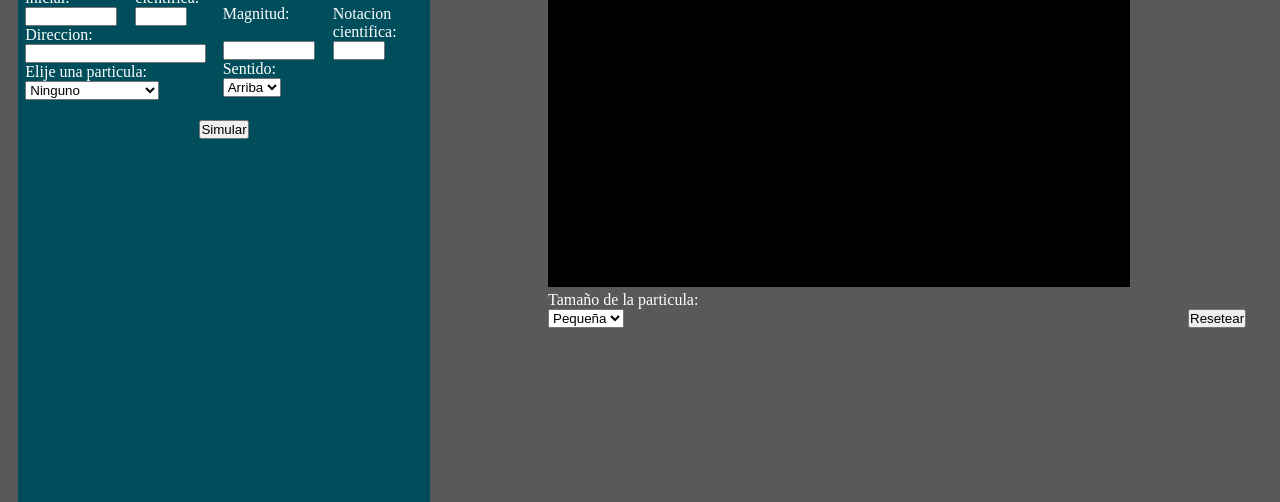
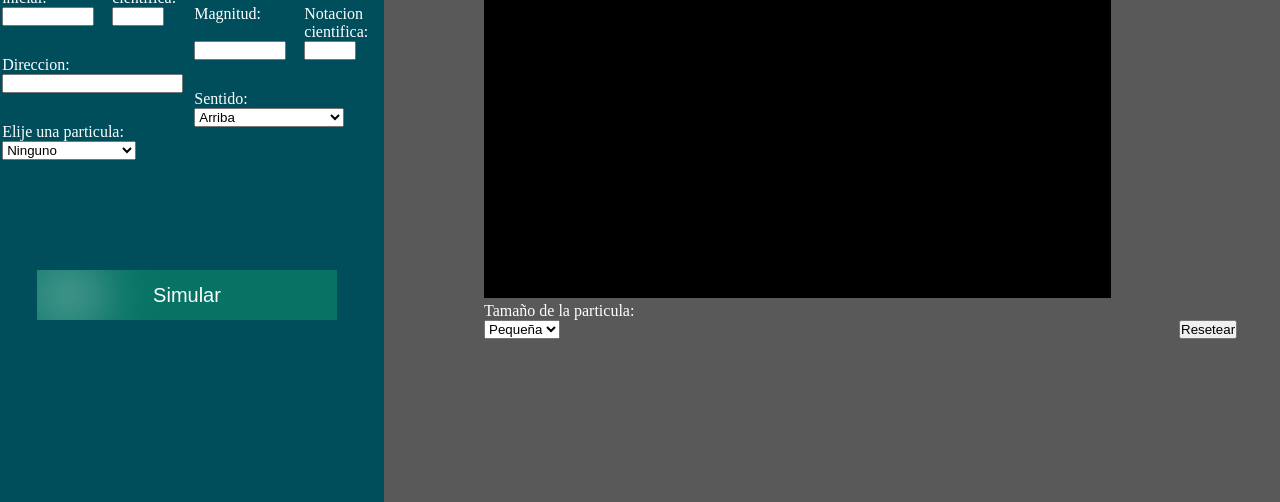
Before and after one commit to Arem58/Proyecto-Fisica, a website: page Particulas/public/index.html in a window 1280 px wide. Shown: the part 298-800 px from the top of the page. Drawn offline with Linux system fonts and the light colour scheme.

Commit message:
Ya termine

```diff
--- a/Particulas/public/Particulas.js
+++ b/Particulas/public/Particulas.js
@@ -21,6 +21,7 @@ var velX = 4 * Math.random() - 2;
 var velY = 4 * Math.random() - 2;
 var velocidadI;
 var radianes;
+var velocidadD;
 
 //Funcion para obtener un color random, pero no colores oscuros.
 function GetRandomColor() {
@@ -51,18 +52,12 @@ Particle.prototype.Draw = function (ctx) {
 }
 Particle.prototype.Update = function () {
     if(direccion === 1){
-        velocidadX = 0;
         velocidadY = velocidadI + (aceleration * time);
     }else if(direccion === 2){
-        velocidadX = velocidadI;
         velocidadY = aceleration * time;
     }else if(direccion === 3){
-        velocidadX = velocidadI * Math.cos(radianes);
-        if(time === 0){
-            velocidadY = velocidadI * Math.sin(radianes);
-        }else{
-            velocidadY += (aceleracion * time);
-        }
+        velocidadY = velocidadD + (aceleration * time);
+        console.log(velocidadY);
     }
     this.x += velocidadX;
     this.y += velocidadY;
@@ -104,10 +99,9 @@ function createParticle(){
         MagnitudE = convert_to_float(MagnitudE);
         Notacion = convert_to_float(Notacion);
         Notacion2 = convert_to_float(Notacion2);
-
         MagnitudP *= Math.pow(10, Notacion);
         MagnitudE *= Math.pow(10, Notacion2);
-        velocidadI = MagnitudP;
+        velocidadI = MagnitudP/Math.pow(10, Notacion);
 
         //Tamanio de las particulas
         if(Size === '1'){
@@ -127,11 +121,16 @@ function createParticle(){
         //direccion de la particula
         if(DireccionP === 0 || DireccionP === 180){
             direccion = 1;
+            velocidadX = 0;
         }else if(DireccionP === 90){
             direccion = 2;
+            velocidadX = velocidadI;
         }else{
             direccion = 3;
             degrees_to_radians(DireccionP);
+            velocidadX = velocidadI * Math.cos(radianes);
+            velocidadD = velocidadI * Math.sin(radianes);
+            console.log(velocidadD);
         }
 
 
@@ -226,9 +225,12 @@ function createParticle(){
     }
 }
 
+function reload(){
+    location.reload();
+}
+
 const aceleracion = (masa, carga, magnitudE, notacion) =>{
     aceleration = ((carga*magnitudE)/masa)/Math.pow(10, (notacion + 13));
-    console.log(aceleration);
 }
 
 function degrees_to_radians(degrees)
--- a/Particulas/public/index.html
+++ b/Particulas/public/index.html
@@ -23,8 +23,11 @@
                         <input class="size2" type="number" id="magnitudP"  >
                         <input class="size" type="number" id="elevado"  >
                     </div>
+                    <div class="space">
                         <p>Direccion:</p>
                         <input type="number" id="direccionP"  >
+                    </div>
+                    <div class="space">
                         <p>Elije una particula: </p>
                         <select id="particula">
                             <option value="">Ninguno</option>
@@ -40,6 +43,8 @@
                             <option value="10">Mesón</option>
                         </select>
                     </div>
+
+                </div>
                 <div class="center2">
                     <h3>Campo eléctrico</h3>
                     <div class="gridC">
@@ -48,11 +53,14 @@
                         <input class="size2" type="number" id="magnitudE">
                         <input class="size" type="number" id="elevado2">
                     </div>
+                    <div class="space">
                         <p>Sentido:</p>
-                    <select id="direccionE">
+                        <select class="space2" id="direccionE">
                             <option value="1">Arriba</option>
                             <option value="2">Abajo</option>
                         </select>
+                    </div>
+
                 </div>
             </div>
             <div class="center">
@@ -68,7 +76,7 @@
                     <option value="2">Mediana</option>
                     <option value="3" selected>Pequeña</option>
                 </select>
-                <button class="center5" id="boton2" onclick=" ">Resetear</button>
+                <button class="center5" id="boton2" onclick="reload()">Resetear</button>
             </div>
         </div>
     </div>
--- a/Particulas/public/style.css
+++ b/Particulas/public/style.css
@@ -24,8 +24,11 @@ p{
     padding-left: 28%;
 }
 
+h1{
+    font-size: 40px;
+}
+
 h3{
-    text-align: center;
     margin-bottom: 20px;
     font-size: 30px;
     color: white;
@@ -40,22 +43,20 @@ canvas {
 
 .particula{
     background-color: #004E5C;
-    margin-left: 4%;
-    margin-right: 4%;
 }
 
 .formulario{
     width: 100%;
     height: 85%;
     display: grid;
-    grid-template-columns: 35% 65%;
+    grid-template-columns: 30% 70%;
     background-color: #595959;
 }
 
 .center{
     display: flex;
     justify-content: center;
-    margin: 20px;
+    margin-right: 10px;
 }
 
 .center2{
@@ -75,14 +76,14 @@ canvas {
 }
 
 .center5{
-    margin-left: 560px;
+    margin-left: 615px;
 }
 
 .gridP{
     margin-top: 25px;
     width: 92%;
     display: grid;
-    grid-template-columns: 54% 54%;
+    grid-template-columns: 55% 50%;
 }
 
 .gridC{
@@ -106,3 +107,68 @@ canvas {
 .size2{
     width: 80%;
 }
+
+.boton1{
+    position: absolute;
+    background: #067365;
+    color: white;
+    width: 300px;
+    height: 50px;
+    border: 1px ;
+    font-size: 20px;
+    overflow: hidden;
+    transition: .6s;
+    margin-top: 110px;
+}
+.boton1:focus{
+    outline: none;
+}
+
+.boton1:before{
+    content: '';
+    display: block;
+    position: absolute;
+    background: rgb(255, 255, 255,.5);
+    width: 60px;
+    height: 100%;
+    left: 0;
+    top: 0;
+    opacity: .5s;
+    filter: blur(30px);
+    transform: rotateX(-130px) skewX(-15deg);
+}
+.boton1::after{
+    content: '';
+    display: block;
+    position: absolute;
+    background: rgb(255, 255, 255,.2);
+    width: 30px;
+    height: 100%;
+    left: 30px;
+    top: 0;
+    opacity: 0;
+    filter: blur(30px);
+    transform: translate(-100px) scaleX(-15deg);
+}
+.boton1:hover{
+    background: #3e413e;
+    cursor: pointer;
+}
+.boton1:hover:before{
+    transform: translateX(300px) skewX(-15deg);
+    opacity: .6;
+    transition: .7s;
+}
+.boton1:hover::after{
+    transform: translateX(300px) skewX(-15deg);
+    opacity: 1;
+    transition: .7s;
+}
+
+.space{
+    margin-top: 30px;
+}
+
+.space2{
+    width: 150px;
+}
```
Lines whose indentation alone changed are shown as unchanged.
